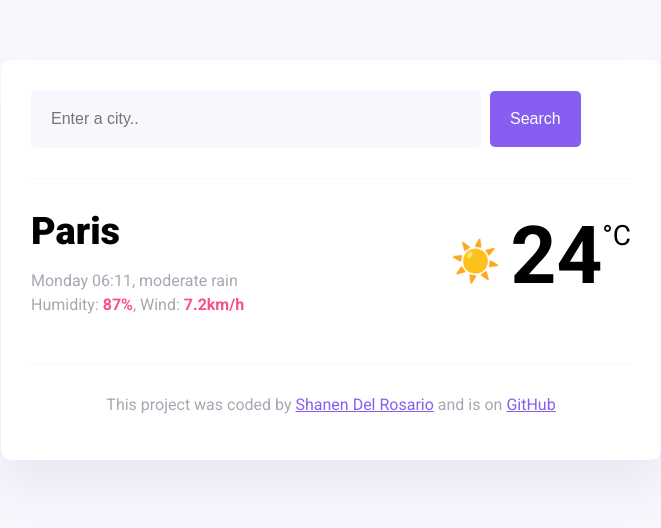
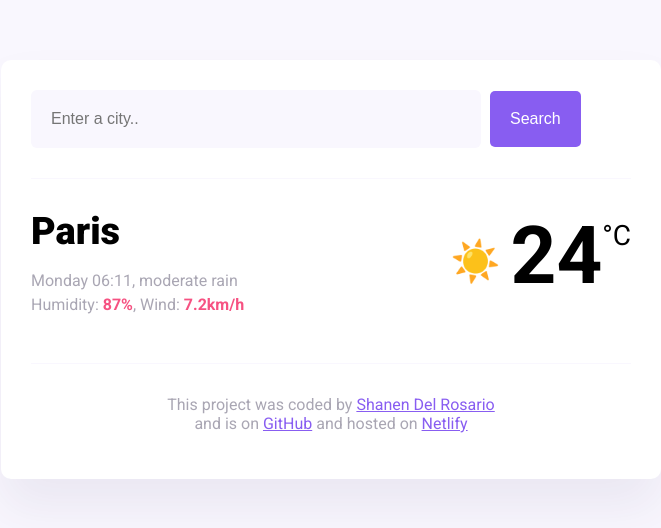
Before and after one commit to shanendlrsr/Weather-app-project, a plain HTML site: page index.html in a window 1280 px wide. Shown: the whole page, without its empty margins (309-970 px from the left). Drawn offline with nearby package versions, Linux system fonts and the light colour scheme.

Commit message:
Added Netlify link

```diff
--- a/index.html
+++ b/index.html
@@ -51,8 +51,16 @@
             target="_blank"
             >Shanen Del Rosario</a
           >
+          <br />
           and is on
           <a href="https://github.com/shanendlrsr" target="_blank"> GitHub</a>
+          and hosted on
+          <a
+            href="https://656430f625e1947d2df47db3--vermillion-madeleine-d71fa3.netlify.app/"
+            target="_blank"
+          >
+            Netlify</a
+          >
         </p>
       </footer>
     </div>
```
